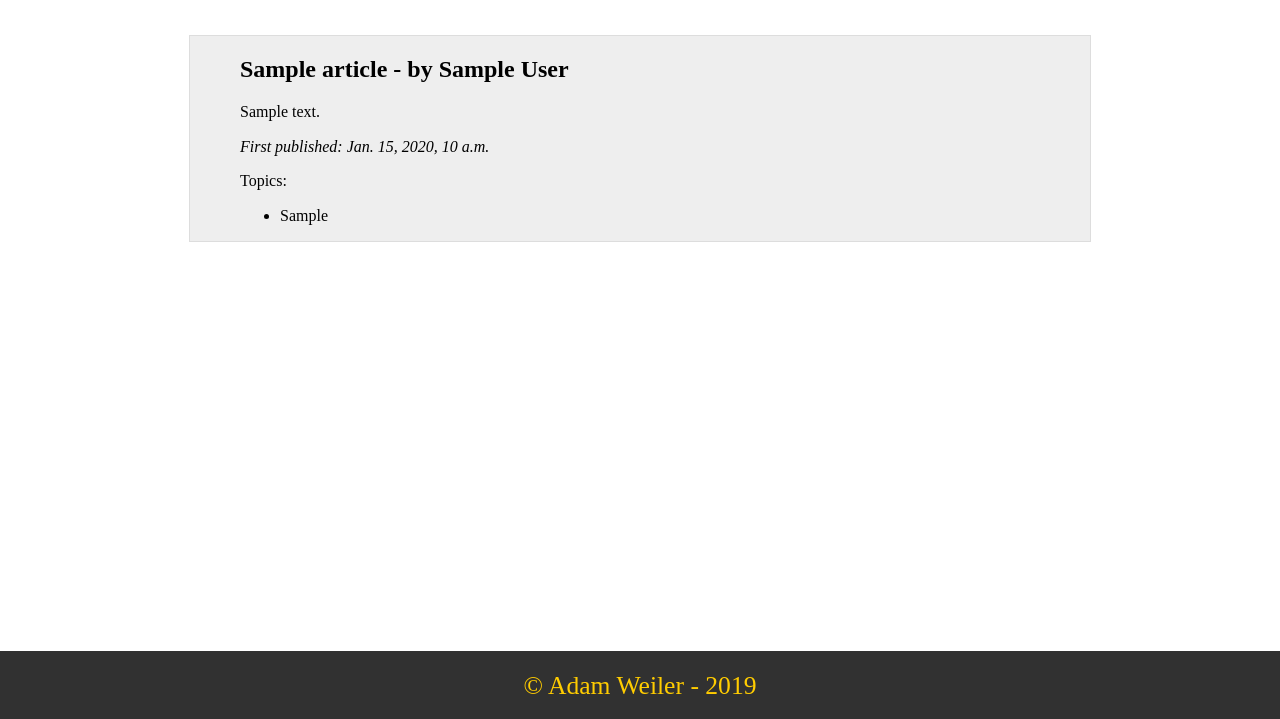
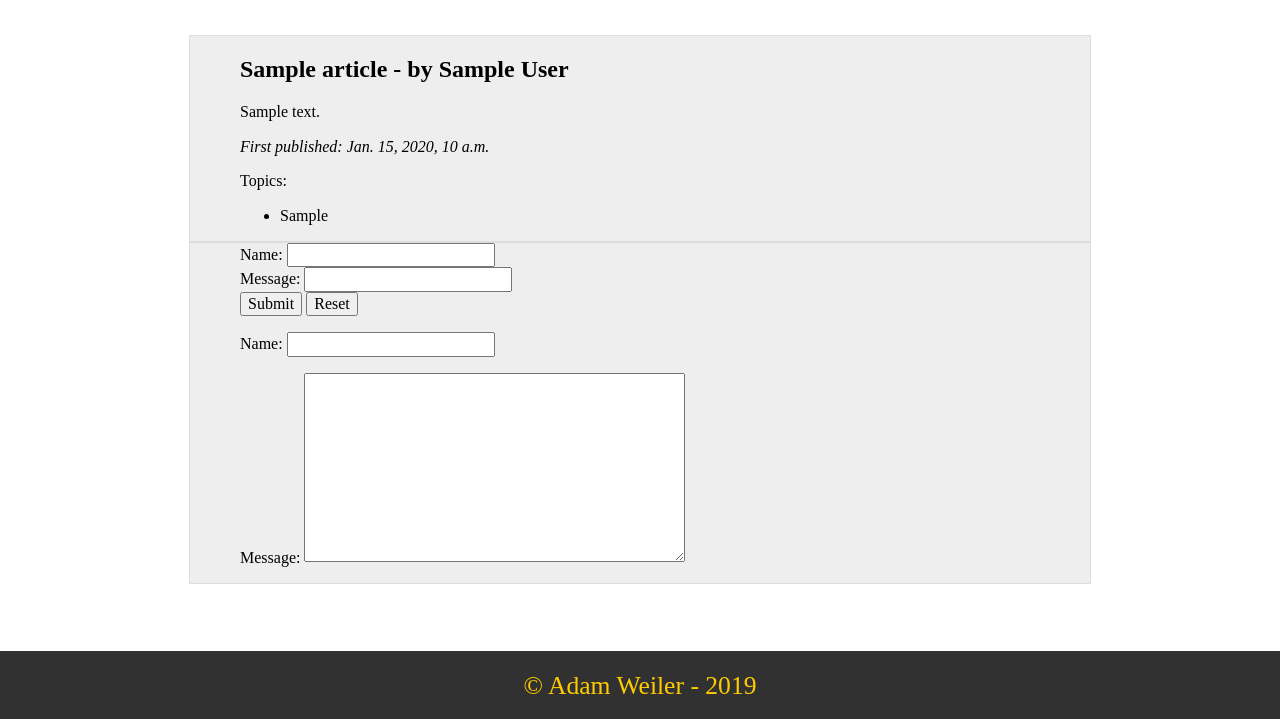
Before and after one commit to adam-weiler/GA-Authorization-Django-Blog, a Django app: template blog/templates/article.html in a window 1280 px wide. Shown: the part 81-800 px from the top of the page. Run offline with Django 3.2, Linux system fonts and the light colour scheme; the template is opened without the code that fills it: values that come from a table or form of the project are taken from there, others are empty; tables that the repository leaves empty hold one stand-in row (values such as "Sample post").

Commit message:
Comment form appearing at the bottom of each article.

```diff
--- a/blog/templates/article.html
+++ b/blog/templates/article.html
@@ -19,5 +19,29 @@
                 {% endfor %}
             </ul>
         </article>
+        <article>
+            <form action = "{% url 'create_comment' %}" method="post">
+
+                {% csrf_token %}
+
+                <input type="hidden" name="picture" value="{{ article.pk }}">
+
+                <div>
+                    <label for="">Name:</label>
+                    <input id="name" type="text" name="name" />
+                </div>
+                <div>
+                    <label for="">Message:</label>
+                    <input id="message" type="text" name="message" />
+                </div>
+                <div>
+                    <input type="submit" name="submit" value="Submit">
+                    <input type="reset" name="reset" value="Reset">
+                </div>
+
+                {{ form.as_p }}
+
+            </form>
+        </article>
     {% endif %}
 {% endblock %}
--- a/blog/urls.py
+++ b/blog/urls.py
@@ -23,4 +23,5 @@ urlpatterns = [
     # path('home/', home_page),
     path('articles/', articles_page),
     path('article/<int:id>', article_show, name='article_details'), #Dynamic route containing the primary key of the selected article.
+    path('comments/new', create_comment, name='create_comment'),
 ]
--- a/blog/views.py
+++ b/blog/views.py
@@ -23,3 +23,6 @@ def article_show(request, id):
 
     response = render(request, 'article.html', context)
     return HttpResponse(response)
+
+def create_comment(request):
+    pass
```
Also changed, not shown: blog/templates/form.html (added, +12 -0 lines).
